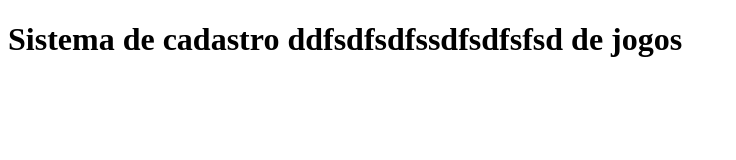
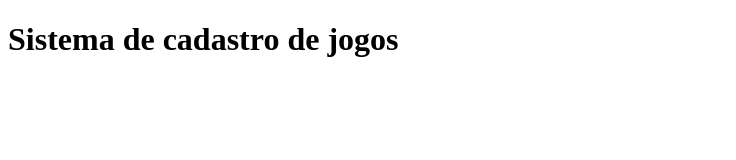
Before and after one commit to Mateus-A-Braz/sistema-de-cadastro, a plain HTML site: page index.html in a window 1280 px wide. Shown: the whole page, without its empty margins (0-736 px from the left). Drawn offline with Linux system fonts and the light colour scheme.

Commit message:
first commit

```diff
--- a/index.html
+++ b/index.html
@@ -7,6 +7,6 @@
     <title>Meus jogos</title>
 </head>
 <body>
-    <h1>Sistema de cadastro ddfsdfsdfssdfsdfsfsd de jogos</h1>
+    <h1>Sistema de cadastro de jogos</h1>
 </body>
 </html>
```
